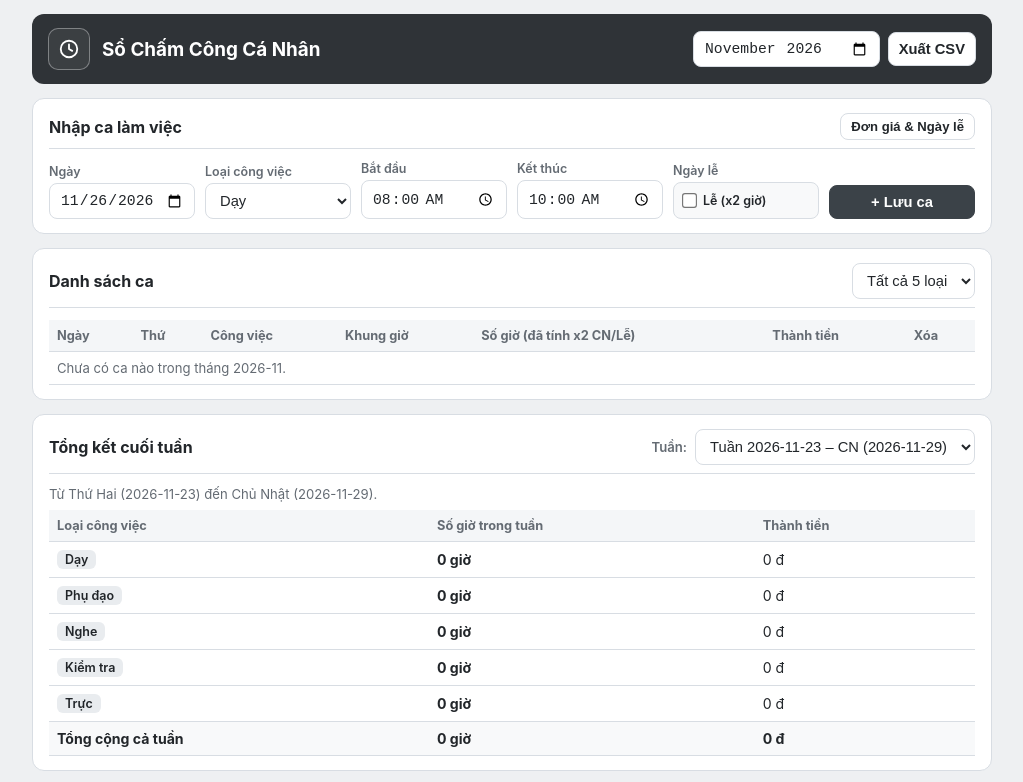
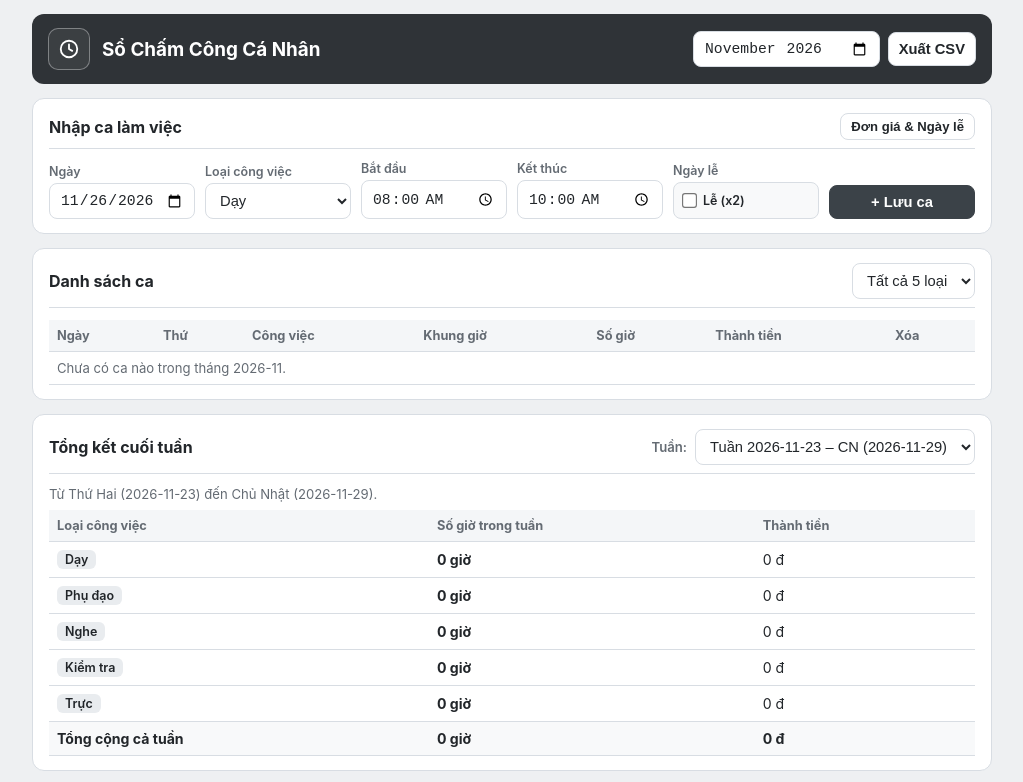
Before and after one commit to nguyenthuythieny/B-ng-Ch-m-C-ng, a plain HTML site: page index.html in a window 1280 px wide. Shown: the top 782 px of the page, without its empty margins (128-1151 px from the left). Drawn offline with Linux system fonts and the light colour scheme.

Commit message:
Update index.html

```diff
--- a/index.html
+++ b/index.html
@@ -312,7 +312,7 @@
           <label>Ngày lễ</label>
           <div class="check-box">
             <input type="checkbox" id="markHoliday" />
-            <label for="markHoliday">Lễ (x2 giờ)</label>
+            <label for="markHoliday">Lễ (x2)</label>
           </div>
         </div>
         <div>
@@ -347,7 +347,7 @@
         </div>
 
         <div class="holiday-row">
-          <label for="newHolidayDate" class="muted" style="margin:0;">Thêm ngày lễ (tự động x2 giờ):</label>
+          <label for="newHolidayDate" class="muted" style="margin:0;">Thêm ngày lễ (x2 giờ):</label>
           <input type="date" id="newHolidayDate" />
           <button type="button" id="addHolidayBtn" class="btn-light btn-sm">+ Thêm ngày lễ</button>
         </div>
@@ -378,7 +378,7 @@
               <th>Thứ</th>
               <th>Công việc</th>
               <th>Khung giờ</th>
-              <th>Số giờ (đã tính x2 CN/Lễ)</th>
+              <th>Số giờ</th>
               <th>Thành tiền</th>
               <th>Xóa</th>
             </tr>
```
